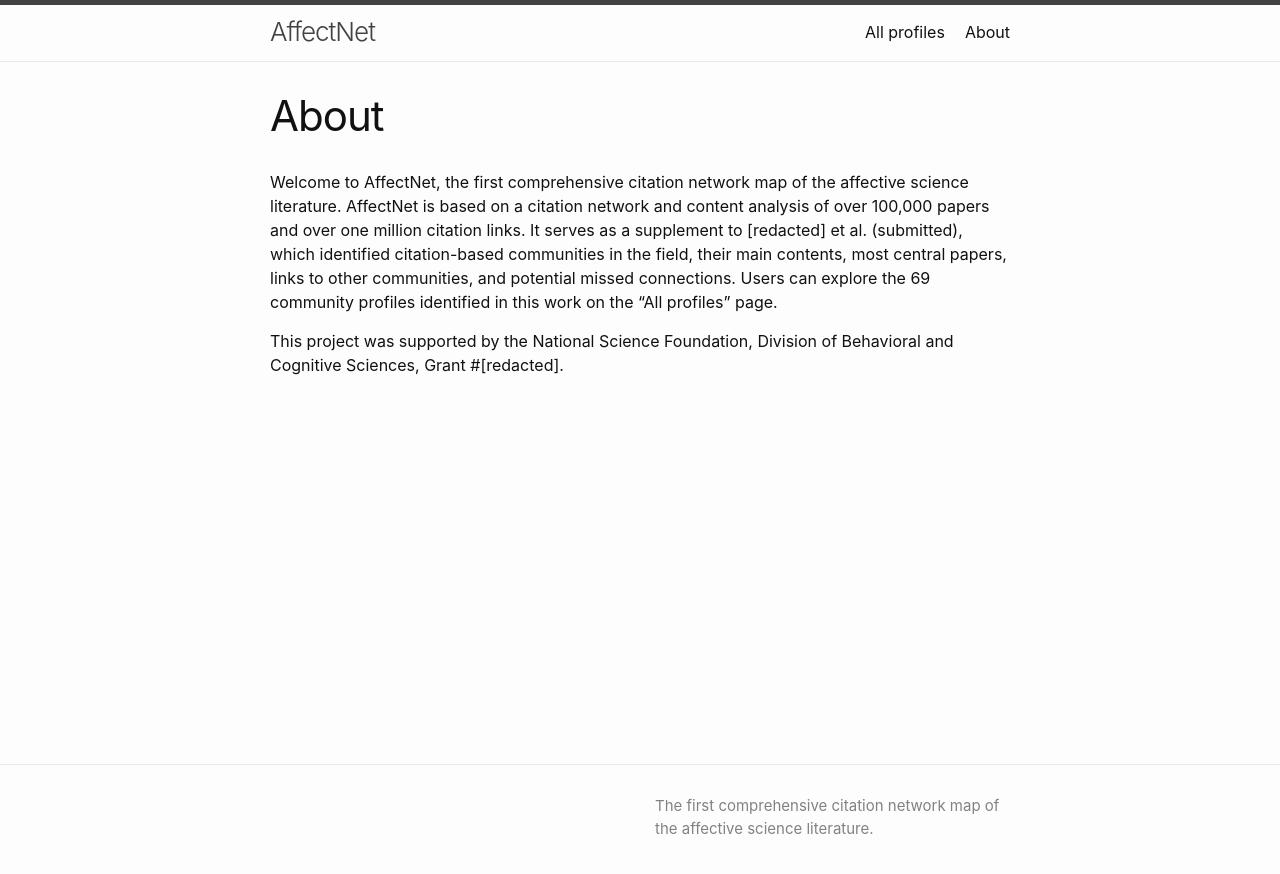
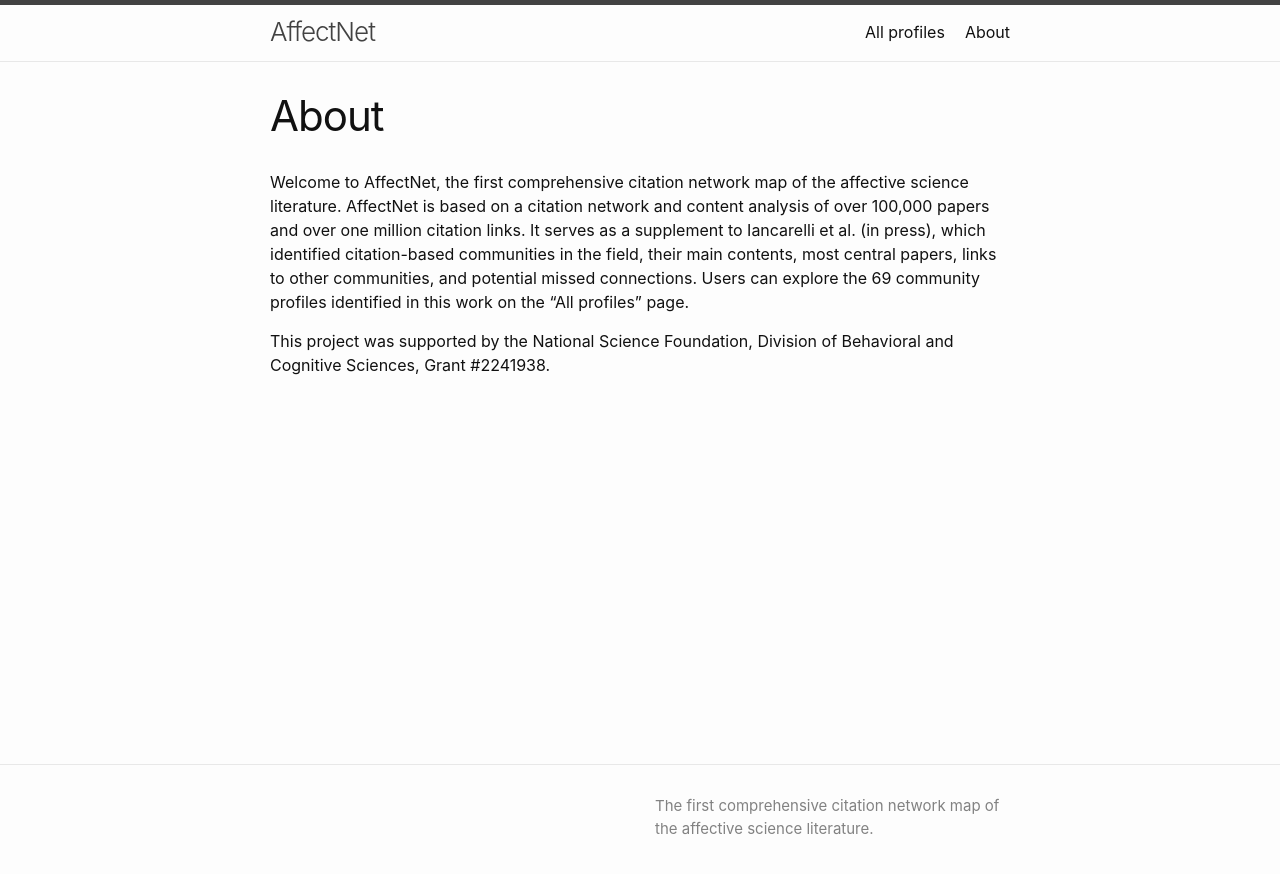
Before and after one commit to ABS-Lab/affect-net, a Jekyll site: the page built from about.md, in a window 1280 px wide. Shown: the top 874 px of the page. Built offline with Jekyll 4.4.1, drawn with Linux system fonts in a browser that asks for light colours.

Commit message:
Update about.md with grant info

```diff
--- a/about.md
+++ b/about.md
@@ -4,6 +4,6 @@ title: About
 permalink: /about/
 ---
 
-Welcome to AffectNet, the first comprehensive citation network map of the affective science literature. AffectNet is based on a citation network and content analysis of over 100,000 papers and over one million citation links. It serves as a supplement to [redacted] et al. (submitted), which identified citation-based communities in the field, their main contents, most central papers, links to other communities, and potential missed connections. Users can explore the 69 community profiles identified in this work on the "All profiles" page.
+Welcome to AffectNet, the first comprehensive citation network map of the affective science literature. AffectNet is based on a citation network and content analysis of over 100,000 papers and over one million citation links. It serves as a supplement to Iancarelli et al. (in press), which identified citation-based communities in the field, their main contents, most central papers, links to other communities, and potential missed connections. Users can explore the 69 community profiles identified in this work on the "All profiles" page.
 
-This project was supported by the National Science Foundation, Division of Behavioral and Cognitive Sciences, Grant #[redacted].
+This project was supported by the National Science Foundation, Division of Behavioral and Cognitive Sciences, Grant #2241938.
```
